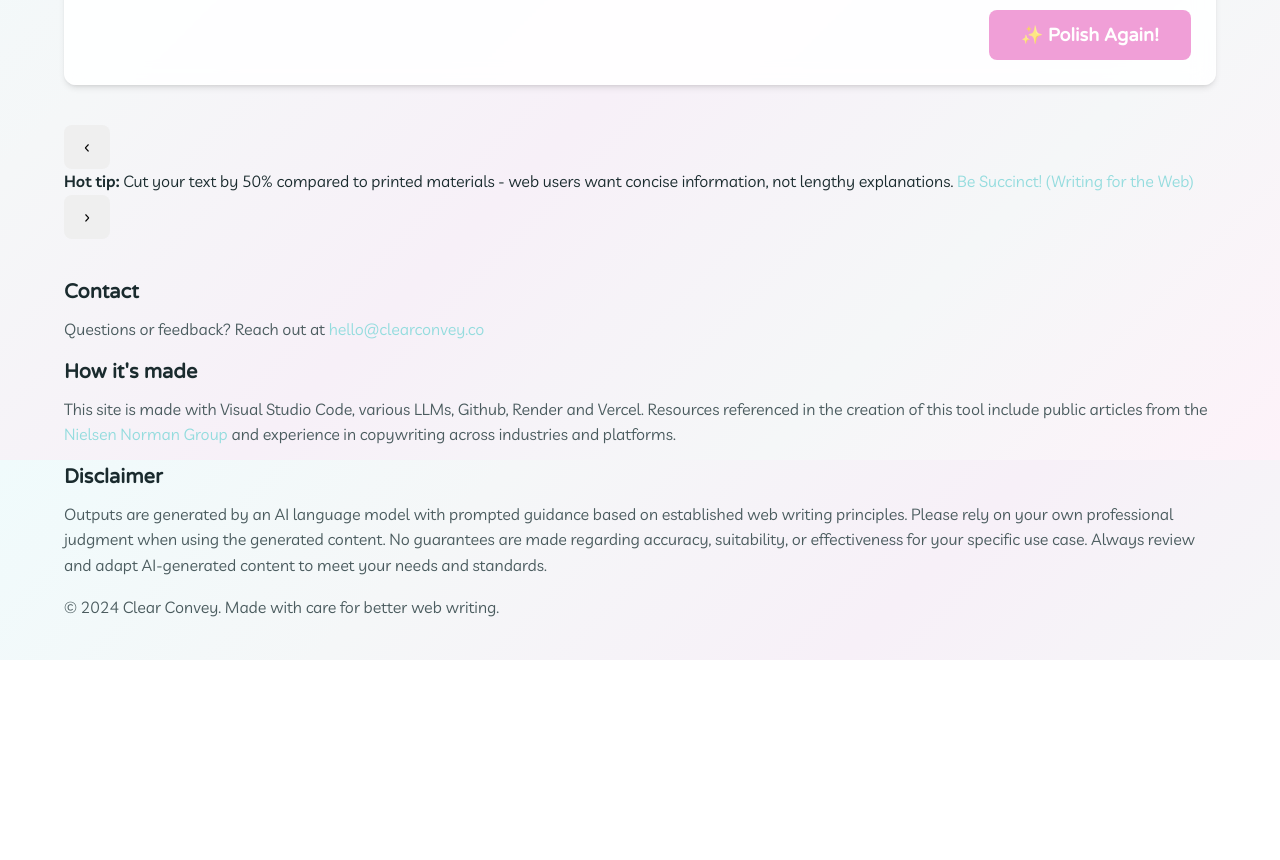
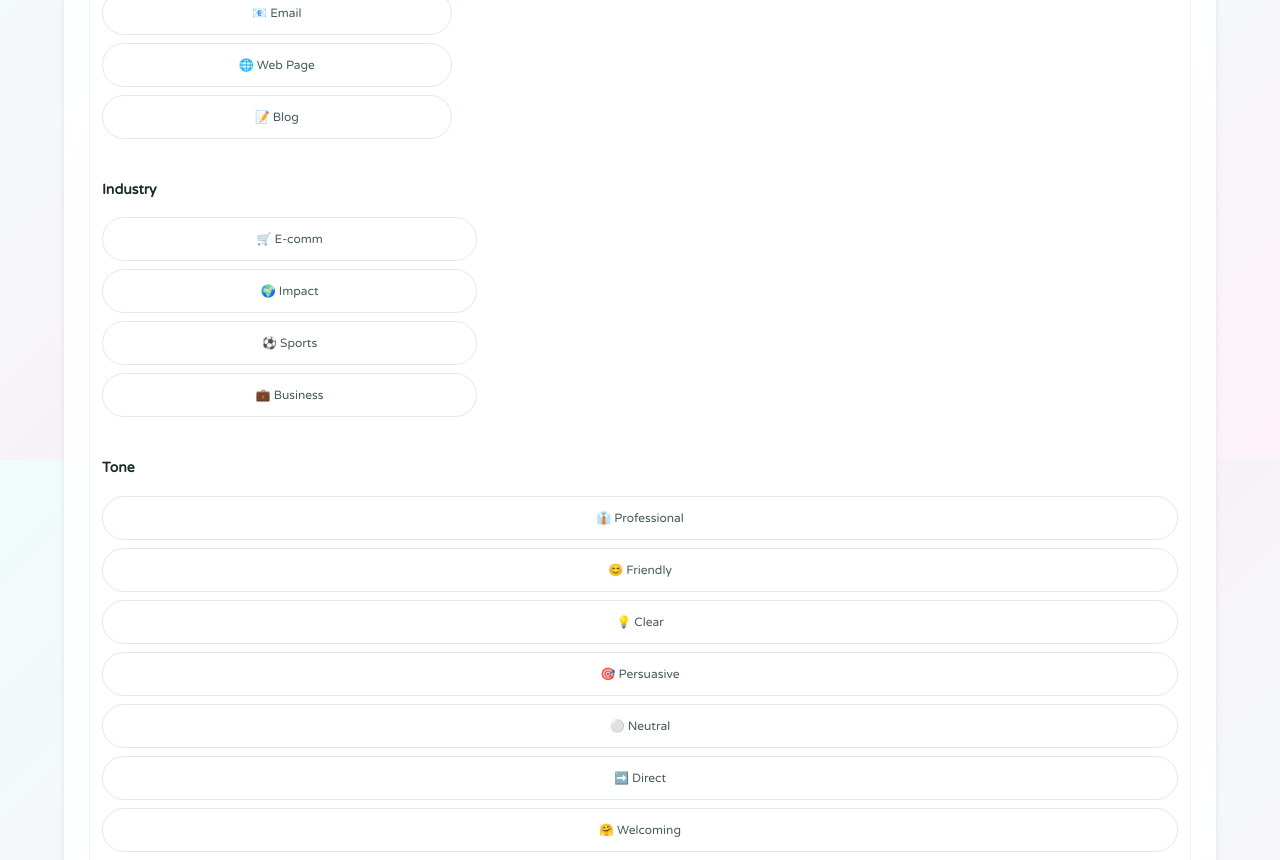
Before and after one commit to cd-space-dot-dot/web-copy-polisher-frontend, a React (Vite) app: page / in a window 1280 px wide. Shown: the part 1940-2800 px from the top of the page. Before the commit the page ends 2600 px from the top, so only its background shows below. Built offline with nearby package versions, Linux system fonts and the light colour scheme; a web font is replaced by a local one.

Commit message:
try to fix mobile again with chatgpt's help

```diff
--- a/src/index.css
+++ b/src/index.css
@@ -319,8 +319,11 @@
   box-shadow: var(--shadow-md);
   transition: var(--transition);
   width: 100% !important;
-  max-width: 1200px !important;
+  max-width: 100vw;
+  width: 100%;
   min-width: 1000px;
+  overflow-x: hidden; /* optional but can prevent horizontal scroll */
+  box-sizing: border-box;
   margin: 0 auto;
 }
 
@@ -1191,7 +1194,6 @@
   display: flex;
   flex-direction: column;
   max-width: 1200px !important;
-  min-width: 1000px;
   margin: 0 auto;
   padding: var(--space-6);
   gap: var(--space-4);
@@ -1412,27 +1414,24 @@
 
 /* ======= RESPONSIVE DESIGN ======= */
 @media (max-width: 768px) {
-  .app-container {
-    padding: var(--space-3); /* Reduced from space-4 */
-    gap: var(--space-3);
-    min-width: auto; /* Allow responsive on mobile */
-    max-width: 100vw; /* Never exceed viewport */
-    overflow-x: hidden; /* Prevent horizontal overflow */
+  .app-container,
+  .container-base {
+    min-width: unset !important;
+    width: 100vw !important;
+    max-width: 100vw !important;
     box-sizing: border-box;
+    overflow-x: hidden;
   }
 
   .container-base {
     padding: var(--space-3); /* Reduced padding */
     margin: 0 auto;
-    width: calc(100vw - var(--space-6)); /* Explicit width calculation */
-    max-width: calc(100vw - var(--space-6));
-    min-width: auto;
-    box-sizing: border-box;
   }
 
   .app-header h1 {
     font-size: var(--text-3xl);
   }
+}
 
   .app-header {
     padding-top: var(--space-4);
@@ -1597,4 +1596,164 @@
   .footer-bottom {
     box-sizing: border-box;
   }
-}
+
+/* ======= PRO TIPS SECTION ======= */
+.footer-tips {
+  padding: var(--space-5) 0;
+  background: transparent;
+  border: none;
+  border-radius: 0;
+  margin-bottom: var(--space-6);
+  opacity: 0.85;
+  transition: var(--transition);
+}
+
+.footer-tips:hover {
+  opacity: 1;
+}
+
+.tip-container {
+  display: flex;
+  align-items: center;
+  gap: var(--space-3);
+  padding: var(--space-4) var(--space-6);
+  background: linear-gradient(135deg,
+    rgba(131, 245, 229, 0.08) 0%,
+    rgba(148, 220, 222, 0.06) 100%);
+  backdrop-filter: blur(8px);
+  border: 1px solid rgba(131, 245, 229, 0.15);
+  border-radius: var(--radius-lg);
+  border-left: 3px solid rgba(131, 245, 229, 0.4);
+  max-width: 1200px;
+  margin: 0 auto;
+  transition: var(--transition);
+}
+
+.tip-container:hover {
+  background: linear-gradient(135deg,
+    rgba(131, 245, 229, 0.12) 0%,
+    rgba(148, 220, 222, 0.08) 100%);
+  border-color: rgba(131, 245, 229, 0.25);
+}
+
+.tip-nav-btn {
+  background: rgba(131, 245, 229, 0.2);
+  border: none;
+  color: var(--success-dark);
+  cursor: pointer;
+  font-size: var(--text-lg);
+  padding: var(--space-2);
+  border-radius: var(--radius-sm);
+  transition: var(--transition);
+  min-height: auto;
+  min-width: auto;
+  font-weight: 500;
+  line-height: 1;
+  opacity: 0.7;
+}
+
+.tip-nav-btn:hover {
+  background: rgba(131, 245, 229, 0.3);
+  color: var(--success-dark);
+  transform: scale(1.05);
+  opacity: 1;
+}
+
+.tip-content {
+  flex: 1;
+  font-size: var(--text-sm);
+  line-height: 1.5;
+  color: var(--text-secondary);
+  font-family: var(--font-body);
+  opacity: 0.9;
+}
+
+.tip-content strong {
+  color: var(--success-dark);
+  font-family: var(--font-ui);
+  font-weight: 600;
+  opacity: 0.8;
+}
+
+.tip-source {
+  color: var(--success-dark);
+  text-decoration: none;
+  font-weight: 500;
+  font-size: var(--text-xs);
+  transition: var(--transition);
+  opacity: 0.7;
+  border-bottom: 1px dotted rgba(131, 245, 229, 0.4);
+}
+
+.tip-source:hover {
+  color: var(--success-dark);
+  opacity: 1;
+  border-bottom-color: var(--success-dark);
+}
+
+/* ======= FOOTER STYLES ======= */
+.app-footer {
+  margin-top: var(--space-8);
+  background: rgba(245, 247, 248, 0.3);
+  backdrop-filter: blur(5px);
+  border-top: 1px solid rgba(225, 232, 234, 0.5);
+  padding: var(--space-6) 0;
+}
+
+.footer-content {
+  max-width: 1200px;
+  margin: 0 auto;
+  padding: 0 var(--space-6);
+  display: grid;
+  grid-template-columns: repeat(auto-fit, minmax(300px, 1fr));
+  gap: var(--space-6);
+  margin-bottom: var(--space-4);
+}
+
+.footer-section {
+  display: flex;
+  flex-direction: column;
+}
+
+.footer-section h3 {
+  font-family: var(--font-headings);
+  font-size: var(--text-base);
+  color: var(--text-secondary);
+  margin-bottom: var(--space-3);
+  font-weight: 600;
+}
+
+.footer-section p {
+  font-size: var(--text-sm);
+  line-height: 1.5;
+  color: var(--text-muted);
+  margin-bottom: var(--space-2);
+}
+
+.footer-link {
+  color: var(--primary-dark);
+  text-decoration: none;
+  font-weight: 500;
+  transition: var(--transition);
+}
+
+.footer-link:hover {
+  color: var(--primary);
+  text-decoration: underline;
+}
+
+.footer-bottom {
+  max-width: 1200px;
+  margin: 0 auto;
+  padding: var(--space-3) var(--space-6);
+  border-top: 1px solid rgba(225, 232, 234, 0.3);
+  text-align: center;
+}
+
+.footer-bottom p {
+  font-size: var(--text-xs);
+  color: var(--text-muted);
+  margin: 0;
+  font-family: var(--font-ui);
+  opacity: 0.8;
+}
```
